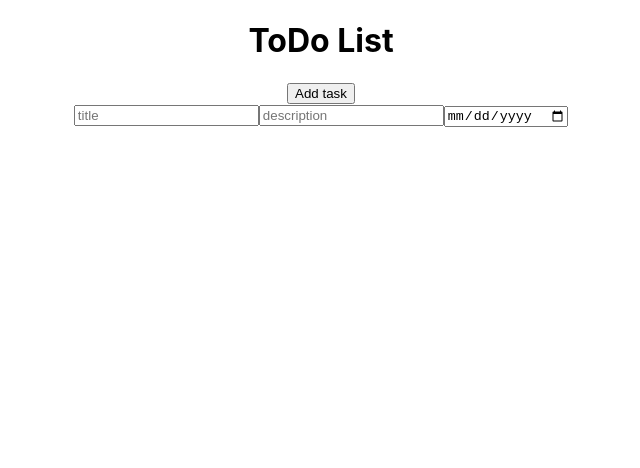
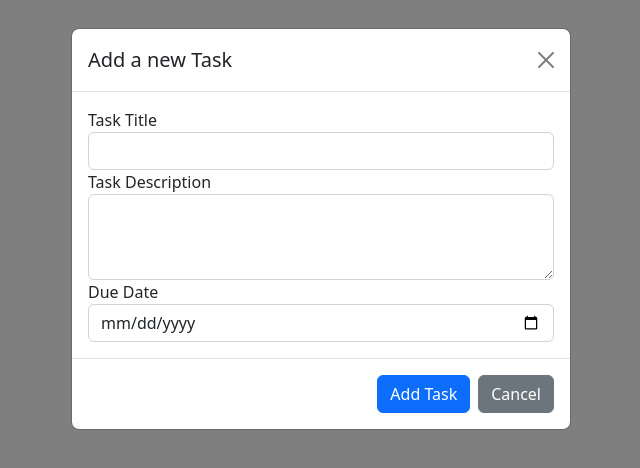
Before and after one commit to sarahp27/To-Do-List, a React (Create React App) app: page / in a window 1280 px wide. Both pictures are taken after a click on the button "Add task". Shown: the top 468 px of the page, without its empty margins (319-959 px from the left). Built offline with nearby package versions, Linux system fonts and the light colour scheme.

Commit message:
card for creating task

```diff
--- a/package.json
+++ b/package.json
@@ -6,6 +6,7 @@
     "@testing-library/jest-dom": "^5.16.5",
     "@testing-library/react": "^13.4.0",
     "@testing-library/user-event": "^13.5.0",
+    "bootstrap": "^5.2.3",
     "react": "^18.2.0",
     "react-dom": "^18.2.0",
     "react-scripts": "5.0.1",
--- a/src/App.css
+++ b/src/App.css
@@ -1,38 +1,6 @@
-.App {
-  text-align: center;
+.header{
+  height: 200px;
+  width: 100%;
+  /* background-color: rgb(230, 222, 230); */
+  padding-top: 50px;
 }
-
-.App-logo {
-  height: 40vmin;
-  pointer-events: none;
-}
-
-@media (prefers-reduced-motion: no-preference) {
-  .App-logo {
-    animation: App-logo-spin infinite 20s linear;
-  }
-}
-
-.App-header {
-  background-color: #282c34;
-  min-height: 100vh;
-  display: flex;
-  flex-direction: column;
-  align-items: center;
-  justify-content: center;
-  font-size: calc(10px + 2vmin);
-  color: white;
-}
-
-.App-link {
-  color: #61dafb;
-}
-
-@keyframes App-logo-spin {
-  from {
-    transform: rotate(0deg);
-  }
-  to {
-    transform: rotate(360deg);
-  }
-}
--- a/src/App.js
+++ b/src/App.js
@@ -1,6 +1,7 @@
 import logo from './logo.svg';
 import './App.css';
 import ToDoList from './Components/ToDoList';
+import 'bootstrap/dist/css/bootstrap.min.css'
 
 function App() {
   return (
--- a/src/Components/ToDoList.jsx
+++ b/src/Components/ToDoList.jsx
@@ -1,26 +1,29 @@
 import React from 'react';
 import { useState } from 'react';
-
+import CreateTask from '../Modals/CreateTask';
 
 const ToDoList = () => {
     const toggle = () => setModal(!modal)
     const [modal, setModal] = useState(false);
 
 
+
     return (
         <>
-        <div className='header'>
+        <div className='header text-center'>
             <h1> ToDo List</h1>
-            <button onClick={toggle}>Add task</button>
+            <button className='btn btn-primary mt-2' onClick = {() => setModal(true)}>Add task</button>
         </div>
         <div className = "task-container">
-            <form>
+            {/* <form>
                 <input type ="text" placeholder='title'/>
                 <input type ="text" placeholder='description'/>
                 <input type ="date" placeholder='duedate'/>
 
-            </form>
+            </form> */}
+
         </div>
+        <CreateTask toggle={toggle} modal={modal} />
         </>
     );
 }
--- /dev/null
+++ b/src/Modals/CreateTask.jsx
@@ -0,0 +1,40 @@
+import React from "react";
+import { Button, Modal, ModalHeader, ModalBody, ModalFooter } from "reactstrap";
+
+const CreateTask = ({modal, toggle}) => {
+  return (
+    <Modal
+      isOpen={modal}
+      modalTransition={{ timeout: 700 }}
+      backdropTransition={{ timeout: 1300 }}
+      toggle={toggle}>
+      <ModalHeader toggle={toggle}>Add a new Task</ModalHeader>
+      <ModalBody>
+        <form>
+            <div className="form-group">
+                <label>Task Title</label>
+                <input type="text" className="form-control" />
+            </div>
+            <div className="form-group">
+                <label>Task Description</label>
+            <textarea rows='3' className="form-control"></textarea>
+            </div>
+            <div>
+                <label>Due Date</label>
+                <input type ="date" className="form-control"/>
+            </div>
+        </form>
+      </ModalBody>
+      <ModalFooter>
+        <Button color="primary" onClick={toggle}>
+          Add Task
+        </Button>{" "}
+        <Button color="secondary" onClick={toggle}>
+          Cancel
+        </Button>
+      </ModalFooter>
+    </Modal>
+  );
+};
+
+export default CreateTask;
```
Also changed, not shown: 1 other file (tests, documents, lock files or other folders).
